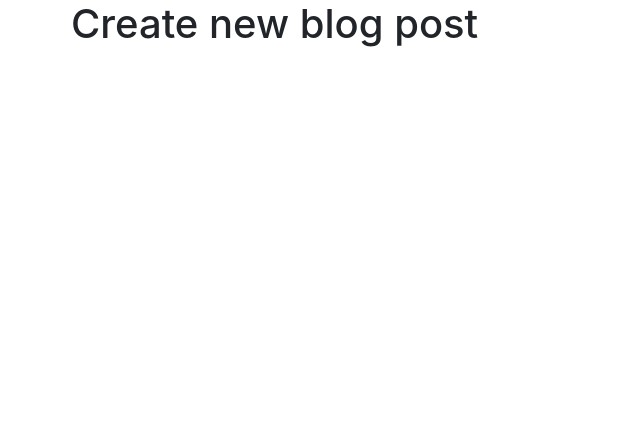
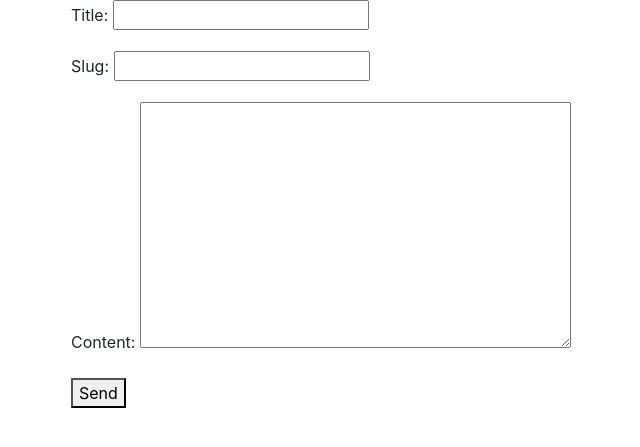
Before and after one commit to rcortezk9/try_django, a Django app: page /blog-new/ in a window 1280 px wide. Shown: the top 447 px of the page, without its empty margins (299-939 px from the left). Run offline with Django 3.2, Linux system fonts and the light colour scheme; some libraries are stand-ins or nearby versions.

Commit message:
Saving data from the django form

```diff
--- /dev/null
+++ b/blog/forms.py
@@ -0,0 +1,6 @@
+from django import forms
+
+class BlogPostForm(forms.Form):
+    title = forms.CharField()
+    slug = forms.SlugField()
+    content = forms.CharField(widget=forms.Textarea)
--- a/blog/templates/blog/create.html
+++ b/blog/templates/blog/create.html
@@ -1,5 +1 @@
-{% extends "base.html" %}
-
-{% block content %}
-    <h1>Create new blog post</h1>
-{% endblock %}
+{% extends "form.html" %}
--- a/blog/views.py
+++ b/blog/views.py
@@ -1,8 +1,8 @@
-from django.http import Http404
 from django.shortcuts import render, get_object_or_404
 
 # Create your views here.
 from .models import BlogPost
+from .forms import BlogPostForm
 
 
 def blog_post_list_view(request):
@@ -13,8 +13,12 @@ def blog_post_list_view(request):
 
 def blog_post_create_view(request):
     # Use form
-    template_name = 'blog/create.html'
-    context = {'form': None}
+    form = BlogPostForm(request.POST or None)
+    if form.is_valid():
+        obj = BlogPost.objects.create(**form.cleaned_data)
+        form = BlogPostForm()
+    template_name = 'form.html'
+    context = {'form': form}
     return render(request, template_name, context)
 
 def blog_post_detail_view(request, slug):
```
Also changed, not shown: blog/templates/blog/form.html (added, +14 -0 lines), db.sqlite3.
